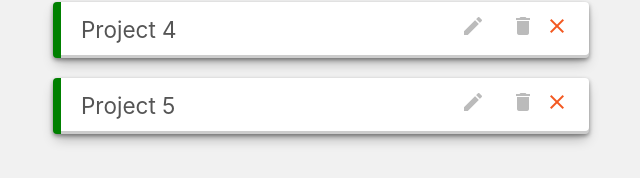
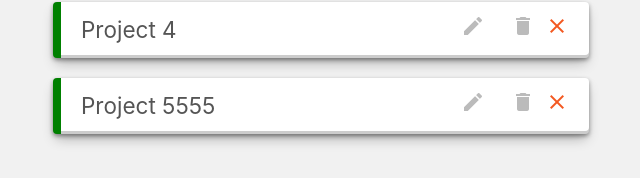
Before and after one commit to EmreYamanYazilim/vue, a Vue app in the folder btk/project-planner/: page / in a window 1280 px wide. Shown: the part 313-491 px from the top of the page, without its empty margins (319-959 px from the left). Built offline with nearby package versions, Linux system fonts and the light colour scheme; data requests are answered from the project's data file.

Commit message:
Edit Data update

```diff
--- a/btk/project-planner/data/db.json
+++ b/btk/project-planner/data/db.json
@@ -26,8 +26,8 @@
     },
     {
       "id": "5",
-      "title": "Project 5",
-      "details": "Lorem, ipsum dolor sit amet consectetur adipisicing elit. Dicta non ut, placeat ducimus, voluptates quis repellendus sint, repudiandae dignissimos fuga aperiam laborum repellat est quia nemo explicabo et velit voluptatibus!",
+      "title": "Project 5555",
+      "details": "5555Lorem, ipsum dolor sit amet consectetur adipisicing elit. Dicta non ut, placeat ducimus, voluptates quis repellendus sint, repudiandae dignissimos fuga aperiam laborum repellat est quia nemo explicabo et velit voluptatibus!",
       "complete": true
     }
   ]
--- a/btk/project-planner/src/views/EditProject.vue
+++ b/btk/project-planner/src/views/EditProject.vue
@@ -1,5 +1,5 @@
 <template>
-  <form>
+  <form @submit.prevent="guncelleme">
     <label>Title:</label>
     <input type="text" v-model="title" required />
     <label>Details:</label>
@@ -27,6 +27,20 @@ export default {
       this.details= data.details;
     });
 
+  },
+  methods: {
+    guncelleme(){
+      fetch(this.uri,{
+        method: "PATCH",
+        headers: { "Content-Type": "application/json" },
+        body:JSON.stringify({
+          title:this.title,
+          details:this.details,
+        })
+      })
+      .then(()=> this.$router.push("/"))
+      .catch(err => console.log(err))
+    }
   },
 }
 </script>
```
